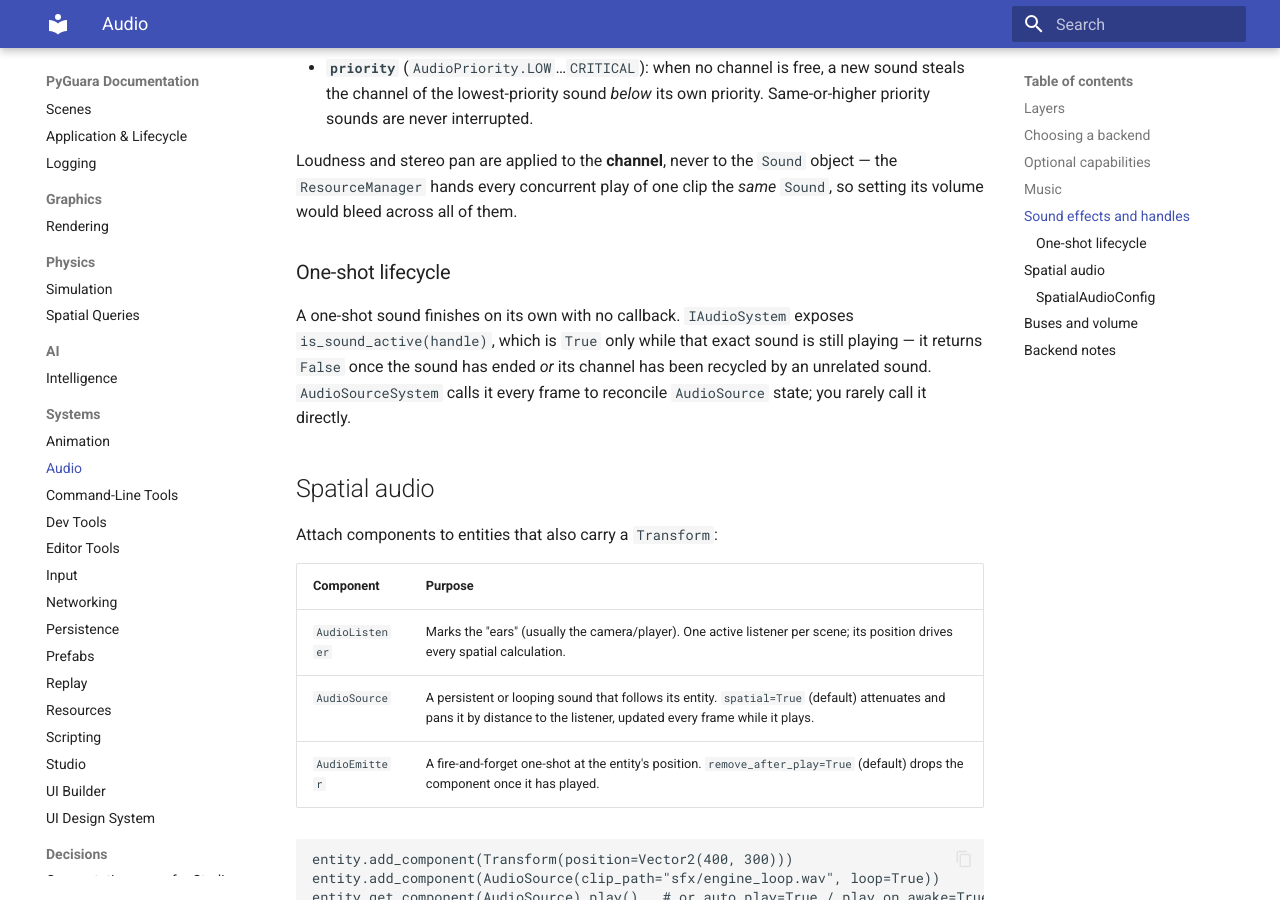
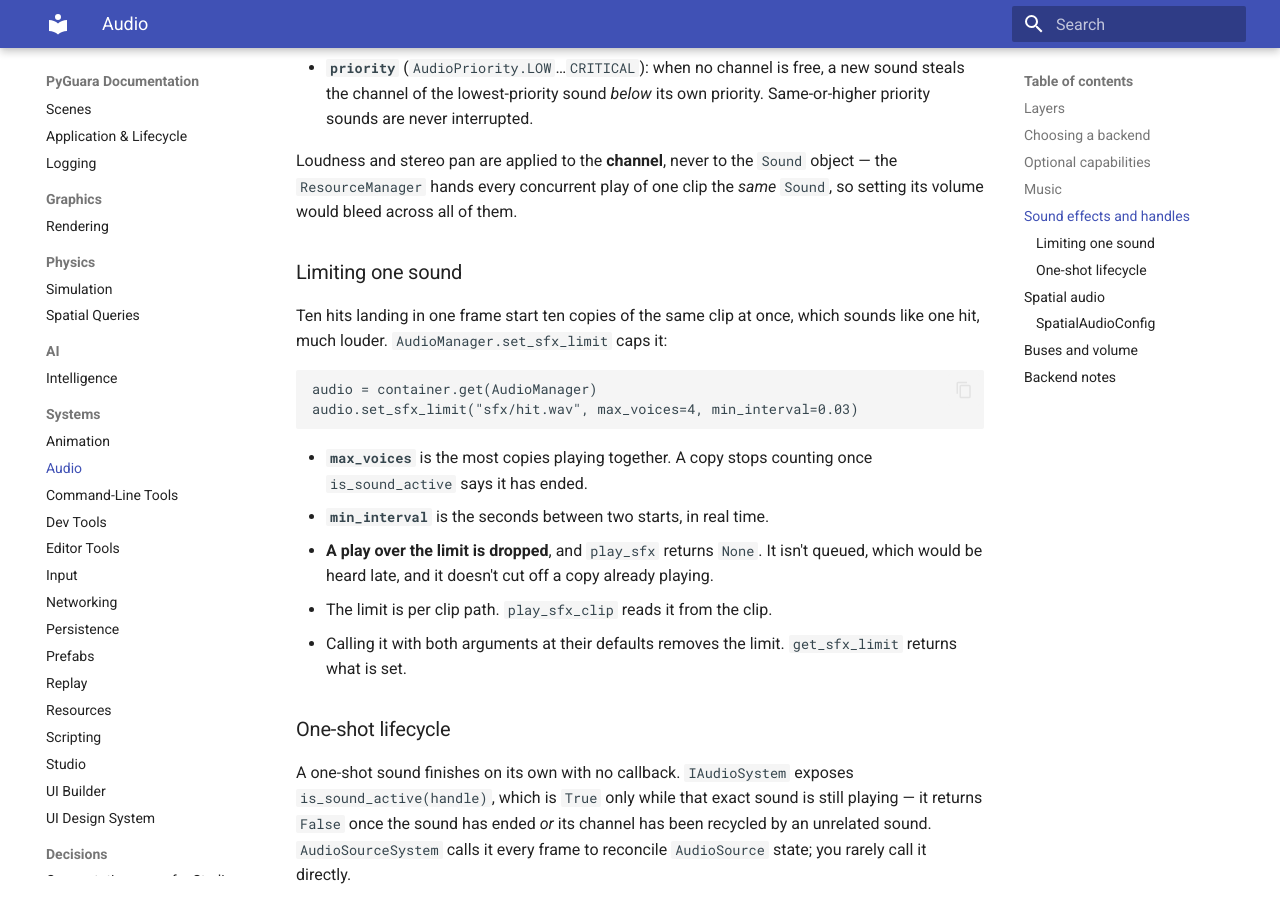
Before and after one commit to Wedeueis/pyguara, an MkDocs documentation site: the page built from docs/systems/audio.md, in a window 1280 px wide and 900 px high, scrolled down 3471 px. Built offline with MkDocs 1.6.1 and Material for MkDocs 9.7.7, drawn with Linux system fonts in a browser that asks for light colours.

Commit message:
docs: limiting one sound
Co-Authored-By: Claude Opus 5.5 <noreply@anthropic.com>

````diff
--- a/docs/systems/audio.md
+++ b/docs/systems/audio.md
@@ -151,6 +151,26 @@ Loudness and stereo pan are applied to the **channel**, never to the `Sound`
 object — the `ResourceManager` hands every concurrent play of one clip the
 *same* `Sound`, so setting its volume would bleed across all of them.
 
+### Limiting one sound
+
+Ten hits landing in one frame start ten copies of the same clip at once,
+which sounds like one hit, much louder. `AudioManager.set_sfx_limit` caps it:
+
+```python
+audio = container.get(AudioManager)
+audio.set_sfx_limit("sfx/hit.wav", max_voices=4, min_interval=0.03)
+```
+
+- **`max_voices`** is the most copies playing together. A copy stops counting
+  once `is_sound_active` says it has ended.
+- **`min_interval`** is the seconds between two starts, in real time.
+- **A play over the limit is dropped**, and `play_sfx` returns `None`. It isn't
+  queued, which would be heard late, and it doesn't cut off a copy already
+  playing.
+- The limit is per clip path. `play_sfx_clip` reads it from the clip.
+- Calling it with both arguments at their defaults removes the limit.
+  `get_sfx_limit` returns what is set.
+
 ### One-shot lifecycle
 
 A one-shot sound finishes on its own with no callback. `IAudioSystem`
````
Also changed, not shown: CHANGELOG.md (+1 -0 lines).
